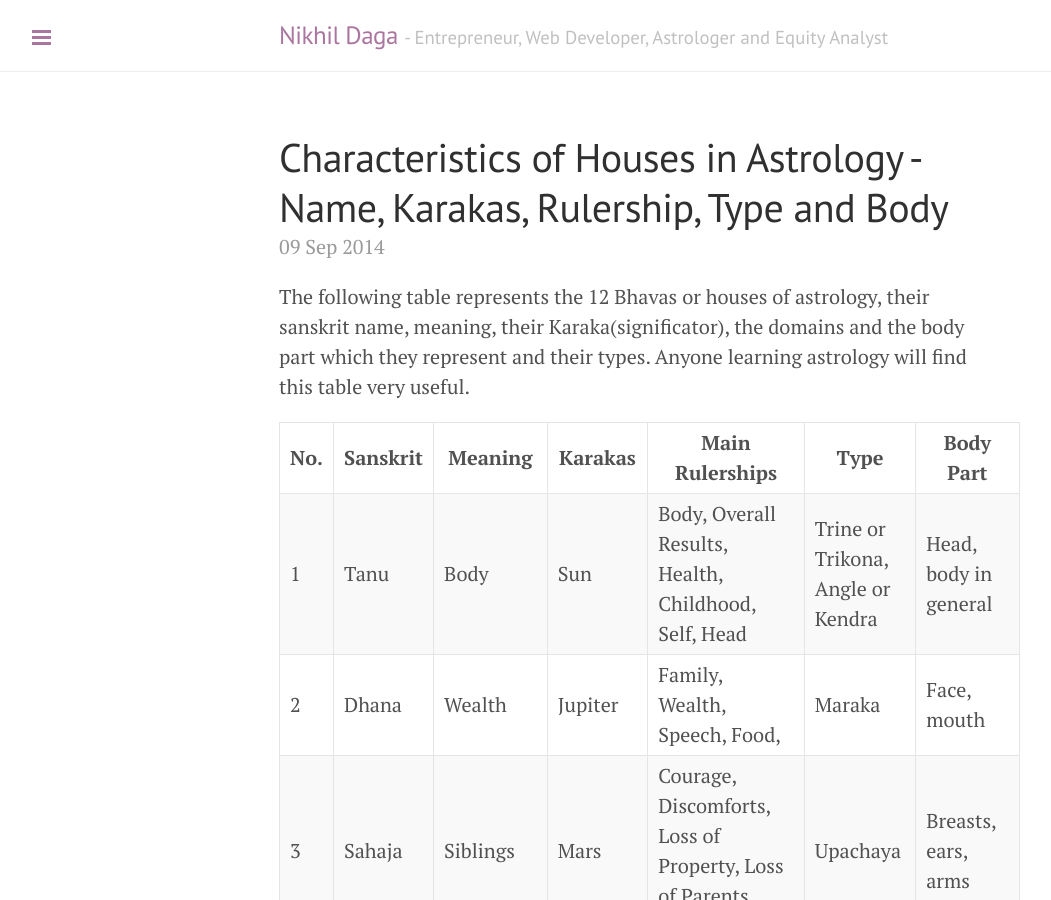
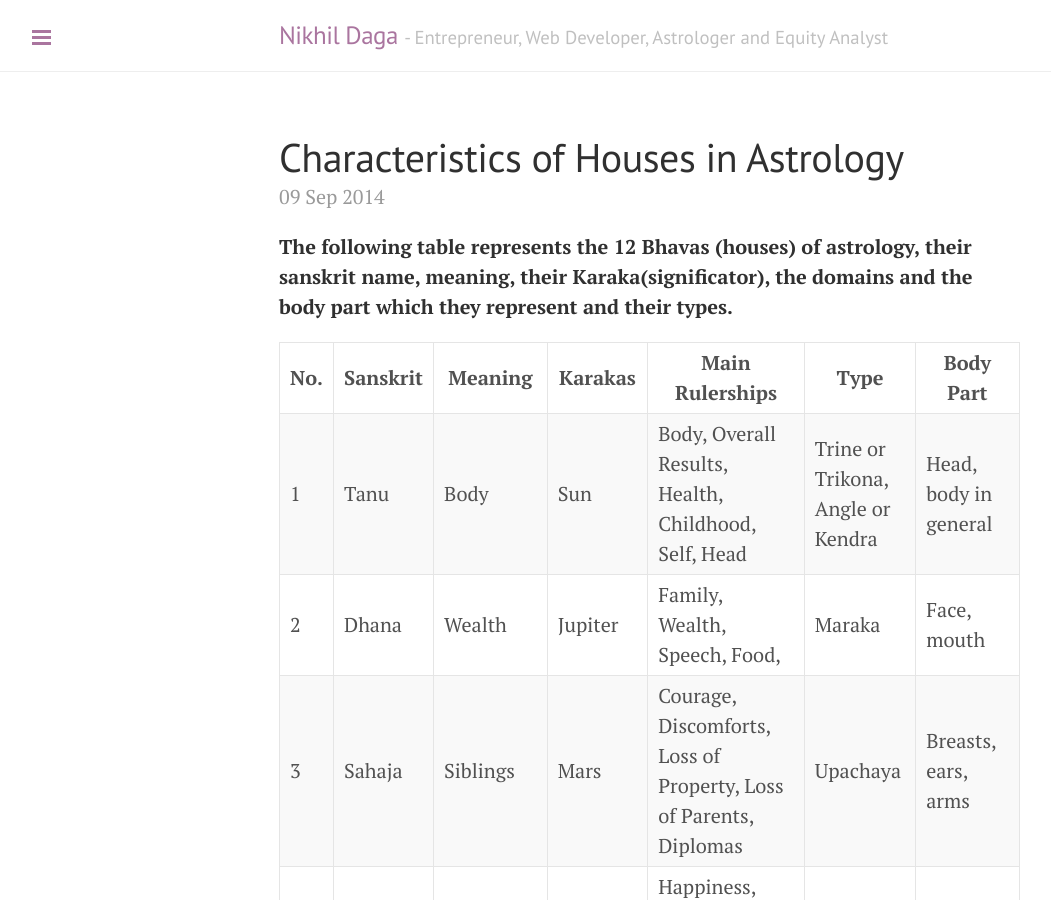
Before and after one commit to nikhildaga/blog, a Jekyll site: the page built from _posts/2014-9-9-characteristics-of-houses-in-astrology.md, in a window 1280 px wide and 900 px high. Shown: the whole window, without its empty margins (1-1052 px from the left). Built offline with Jekyll 4.4.1, drawn with Linux system fonts in a browser that asks for light colours; Markdown is read by kramdown in place of the engine named in the settings.

Commit message:
Update 2014-9-9-characteristics-of-houses-in-astrology.md

```diff
--- a/_posts/2014-9-9-characteristics-of-houses-in-astrology.md
+++ b/_posts/2014-9-9-characteristics-of-houses-in-astrology.md
@@ -1,10 +1,10 @@
 ---
 layout: post
-title: Characteristics of Houses in Astrology - Name, Karakas, Rulership, Type and Body
+title: Characteristics of Houses in Astrology
 category: astrology
 ---
 
-The following table represents the 12 Bhavas or houses of astrology, their sanskrit name, meaning, their Karaka(significator), the domains and the body part which they represent and their types. Anyone learning astrology will find this table very useful.
+**The following table represents the 12 Bhavas (houses) of astrology, their sanskrit name, meaning, their Karaka(significator), the domains and the body part which they represent and their types.**
 
 
 
```
